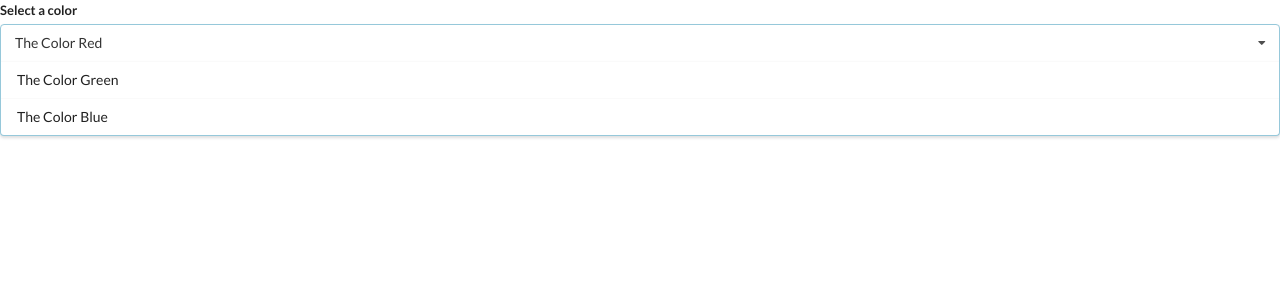
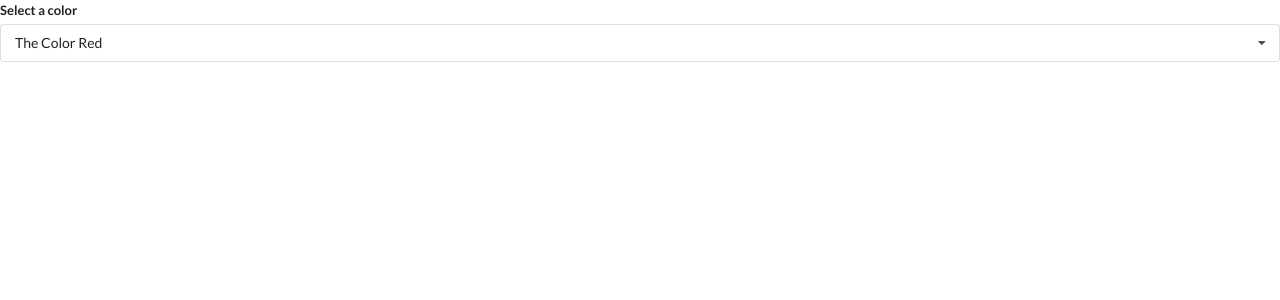
Before and after one commit to rraiy/Widgets, a React (Create React App) app: page / in a window 1280 px wide. Shown: the top 300 px of the page. Built offline with nearby package versions, Linux system fonts and the light colour scheme.

Commit message:
dropdown visual

```diff
--- a/src/components/Dropdown.js
+++ b/src/components/Dropdown.js
@@ -1,8 +1,10 @@
-import React from 'react';
+import React, {useState, useEffect} from 'react';
 
 const Dropdown = ({options, selected, onSelectedChange}) => {
 
-   const renderOptions = options.map(option=>{
+    const [openDropdown, setOpenDropdown] = useState(false);
+
+    const renderOptions = options.map(option=>{
 
         if (option.value === selected.value){ //avoid selected item show on the dropdown list
             return null;
@@ -11,20 +13,21 @@ const Dropdown = ({options, selected, onSelectedChange}) => {
         return(
             <div className="item"
                 key={option.value}
-                onClick={()=>{onSelectedChange(option)}}
-            >
+                onClick={()=>{onSelectedChange(option)}}>
                 {option.label}</div>
         )
-   })
+    })
 
     return (
         <div className="ui form">
             <div className="field">
                 <label htmlFor="" className="label">Select a color</label>
-                <div className="ui selection dropdown visible active">
+                <div
+                    onClick={()=>setOpenDropdown(!openDropdown)}
+                    className={`ui selection dropdown ${openDropdown ? 'visible active':''}`}>
                     <i className="dropdown icon"></i>
                     <div className="text">{selected.label}</div>
-                    <div className="menu visible transition">{renderOptions}</div>
+                    <div className={`menu ${openDropdown ? 'visible transition':''}`}>{renderOptions}</div>
                 </div>
             </div>
         </div>
```
